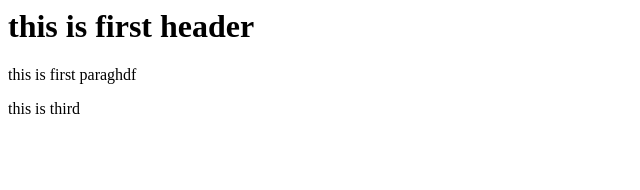
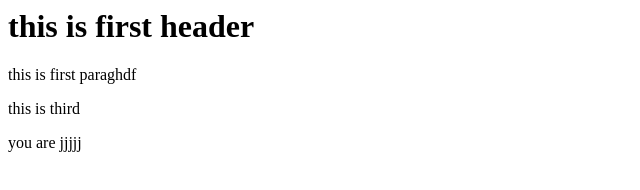
Before and after one commit to zahrabanaeian/git-test2, a website: page index.html in a window 1280 px wide. Shown: the full height of the page, 0-640 px from the left. Drawn offline with Linux system fonts and the light colour scheme.

Commit message:
fourth commit

```diff
--- a/index.html
+++ b/index.html
@@ -8,5 +8,6 @@
     <h1>this is first header</h1>
     <p>this is first paraghdf</p>
     <p>this is third </p>
+    <p>you are jjjjj</p>
 </body>
 </html>
```
Also changed, not shown: package.json (added, +24 -0 lines), 2 other files.
